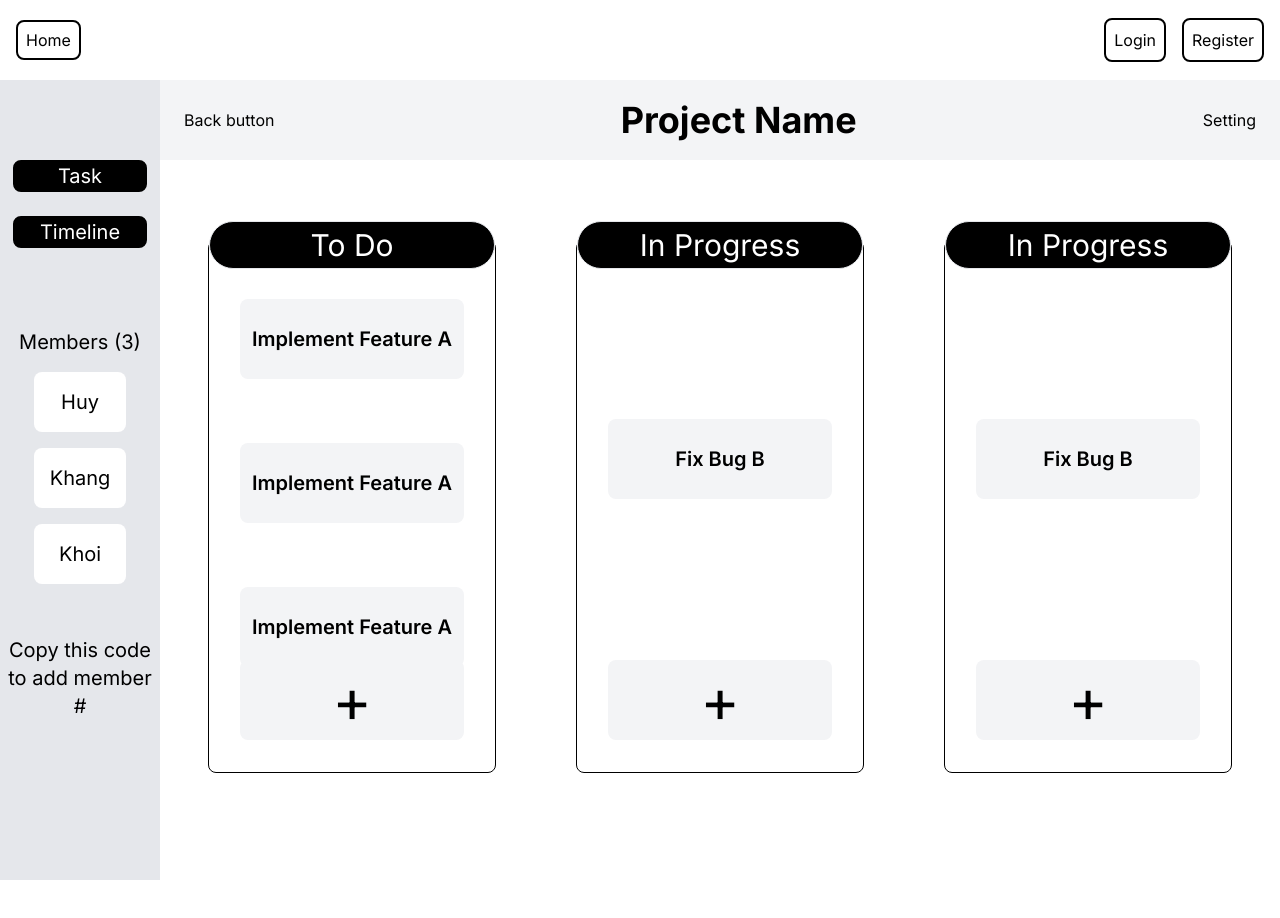
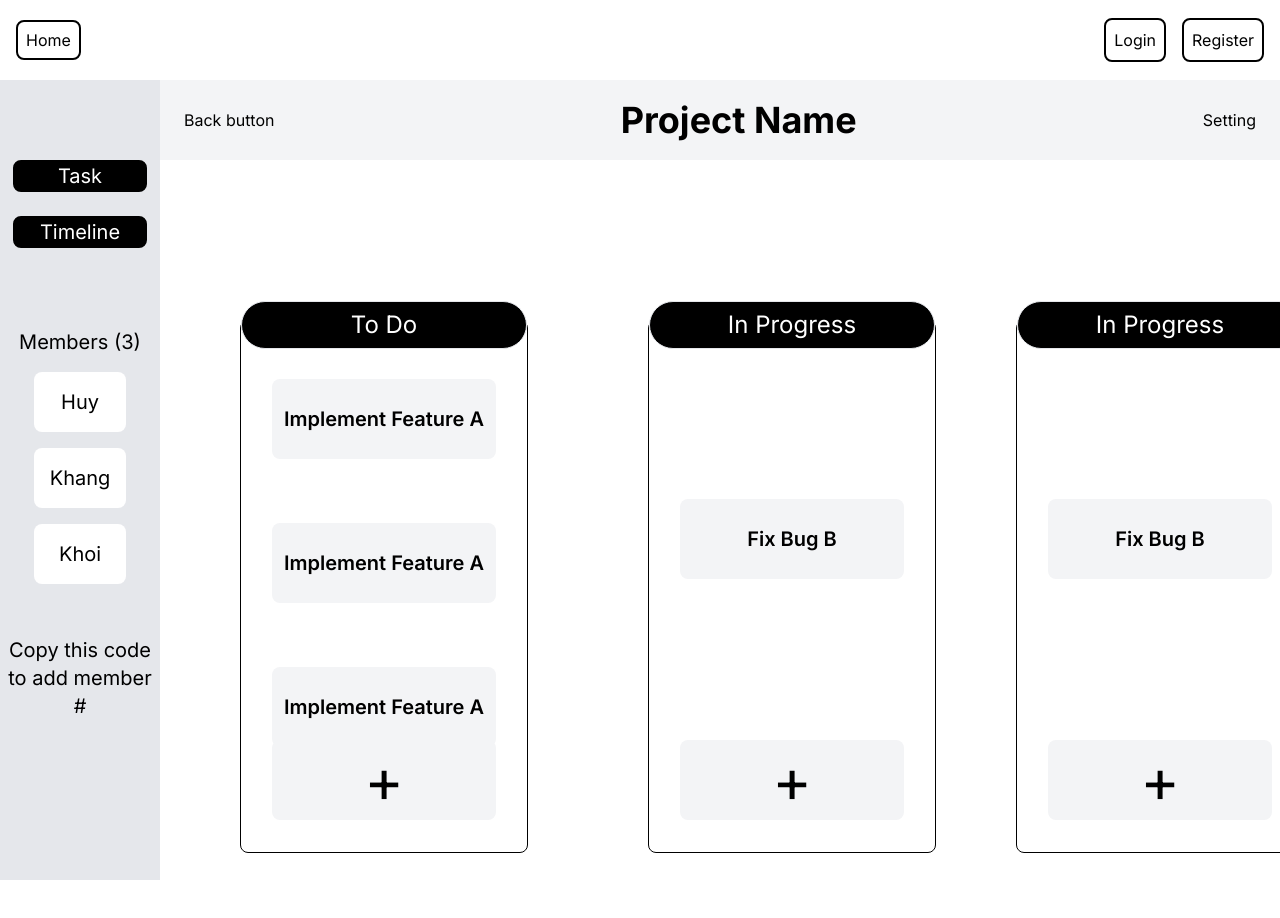
Before and after one commit to tpSpace/task_manager_fe, a Next.js app: page /sample in a window 1280 px wide. Shown: the top 918 px of the page. Built offline with nearby package versions, Linux system fonts and the light colour scheme.

Commit message:
Hung | Fix | Fix the overflow for an array of stages

```diff
--- a/app/projects/[projectId]/page.tsx
+++ b/app/projects/[projectId]/page.tsx
@@ -185,7 +185,7 @@ const ProjectDetail = ({ params }: { params: { projectId: string } }) => {
   };
 
   return (
-    <div className="flex flex-col items-center">
+    <div className="items-center h-[47rem] w-full">
       <SingleProject project={project} />
     </div>
   );
--- a/components/SingleProject.tsx
+++ b/components/SingleProject.tsx
@@ -14,8 +14,8 @@ interface SingleProjectProps {
 
 const SingleProject = ({ project }: SingleProjectProps) => {
   return (
-    <div className="flex flex-row max-h-[47rem] w-full overflow-x-hidden overflow-y-hidden">
-      <div className="flex items-center flex-col bg-gray-200 w-40">
+    <div className="flex h-full w-full overflow-hidden">
+      <nav className="flex items-center flex-col bg-gray-200 w-40">
         <div className="flex flex-col space-y-3 justify-start items-center py-20 w-32">
           <div className="border-2 border-black rounded-full h-10 w-full bg-black flex items-center justify-center">
             <div className="text-white text-xl">Task</div>
@@ -38,8 +38,8 @@ const SingleProject = ({ project }: SingleProjectProps) => {
           Copy this code <br /> to add member
           <br /># 1234
         </div>
-      </div>
-      <div className="w-full h-full">
+      </nav>
+      <div className="w-[76rem] h-full] overflow-hidden">
         <div className="bg-gray-100 h-20 flex items-center px-6 justify-between">
           <div className="flex">
             {' '}
--- a/components/SingleStage.tsx
+++ b/components/SingleStage.tsx
@@ -23,8 +23,8 @@ const SingleStage: React.FC<SingleStageProps> = ({ stage }) => {
   };
 
   return (
-    <div className="w-72 h-4/6 ml-2 rounded-lg border border-black flex justify-between flex-col">
-      <div className="h-12 relative -top-5 flex items-center justify-center border rounded-full bg-black text-white text-3xl">
+    <div className="mt-20 mx-10 w-72 h-4/6 rounded-lg border border-black flex justify-between flex-col">
+      <div className="h-12 relative -top-5 flex items-center justify-center border rounded-full bg-black text-white text-2xl">
         {stage.title}
       </div>
       <div className="flex flex-col justify-between items-center overflow-x-hidden overflow-y-auto max-h-96">
--- a/tailwind.config.ts
+++ b/tailwind.config.ts
@@ -14,7 +14,7 @@ const config: Config = {
           'conic-gradient(from 180deg at 50% 50%, var(--tw-gradient-stops))',
       },
       maxHeight: {
-        '128': '47rems',
+        '128': '47rem',
       },
     },
   },
```
